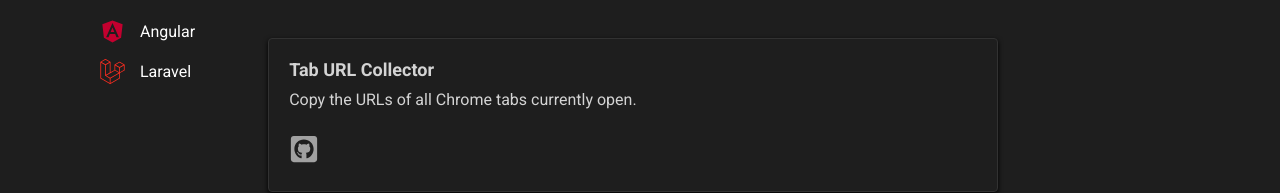
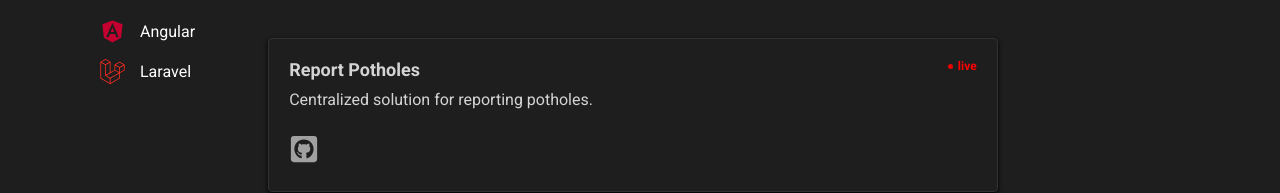
Before and after one commit to IDrumsey/profile-site-v2, a Next.js app: page / in a window 1280 px wide. Shown: the part 669-862 px from the top of the page. Built offline with nearby package versions, Linux system fonts and the light colour scheme.

Commit message:
Added report potholes websites.

```diff
--- a/app/homepage.tsx
+++ b/app/homepage.tsx
@@ -194,7 +194,7 @@ export default function HomePage() {
       description: "Pretty self explanatory.",
       repoLink: "https://github.com/IDrumsey/profile-site-v2",
       hosted: true,
-      liveLink: "https://idrumsey.github.io/profile-site-v2/",
+      liveLink: "https://profile-site-v2.vercel.app/",
     },
     {
       title: "Loan Foresights",
@@ -202,6 +202,13 @@ export default function HomePage() {
       repoLink: "https://github.com/IDrumsey/Loan-Foresight",
       hosted: true,
       liveLink: "https://idrumsey.github.io/Loan-Foresight/",
+    },
+    {
+      title: "Report Potholes",
+      description: "Centralized solution for reporting potholes.",
+      repoLink: "https://github.com/IDrumsey/report-potholes-web-client",
+      hosted: true,
+      liveLink: "https://www.report-potholes.com/",
     },
     {
       title: "Tab URL Collector",
```
